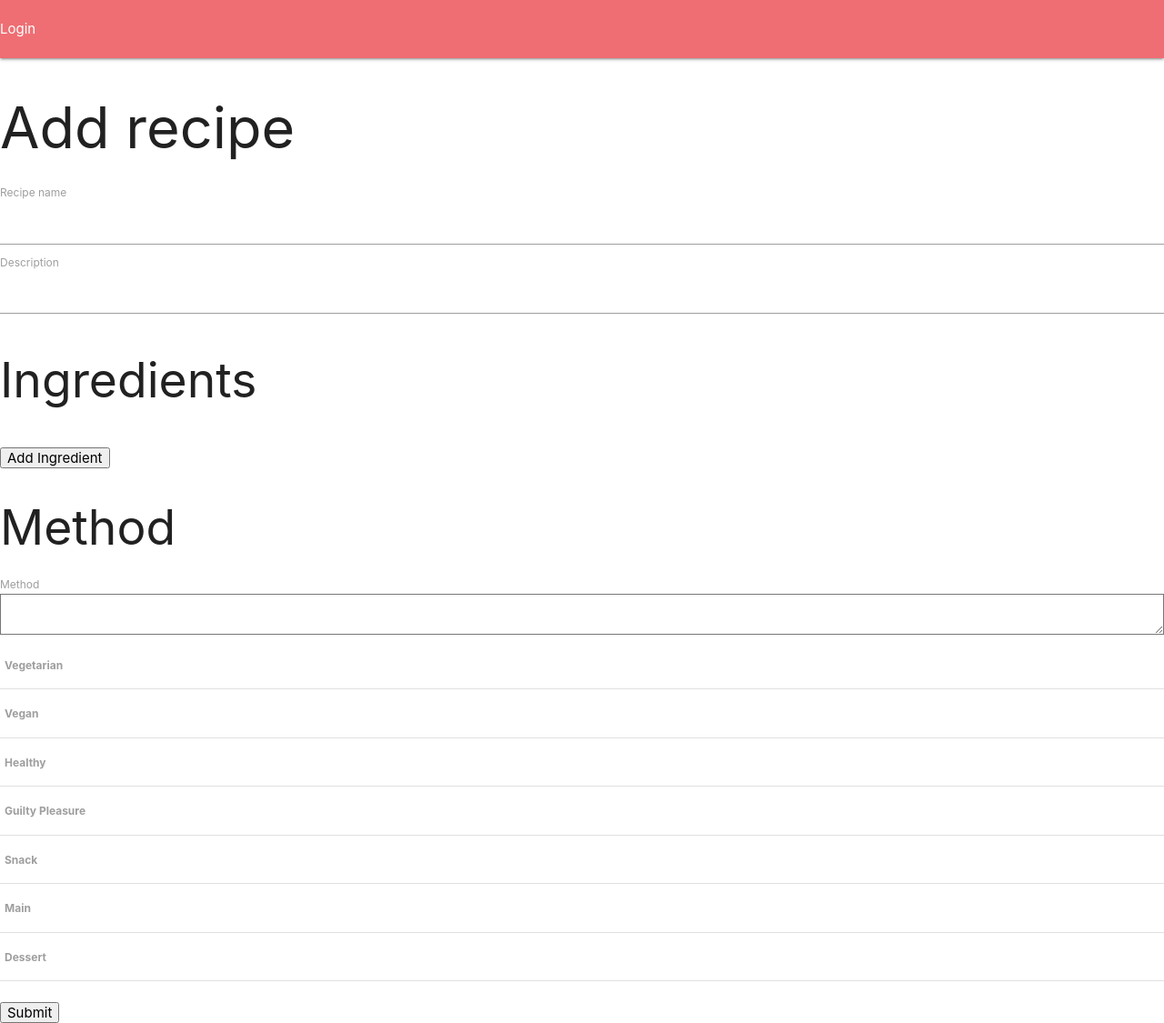
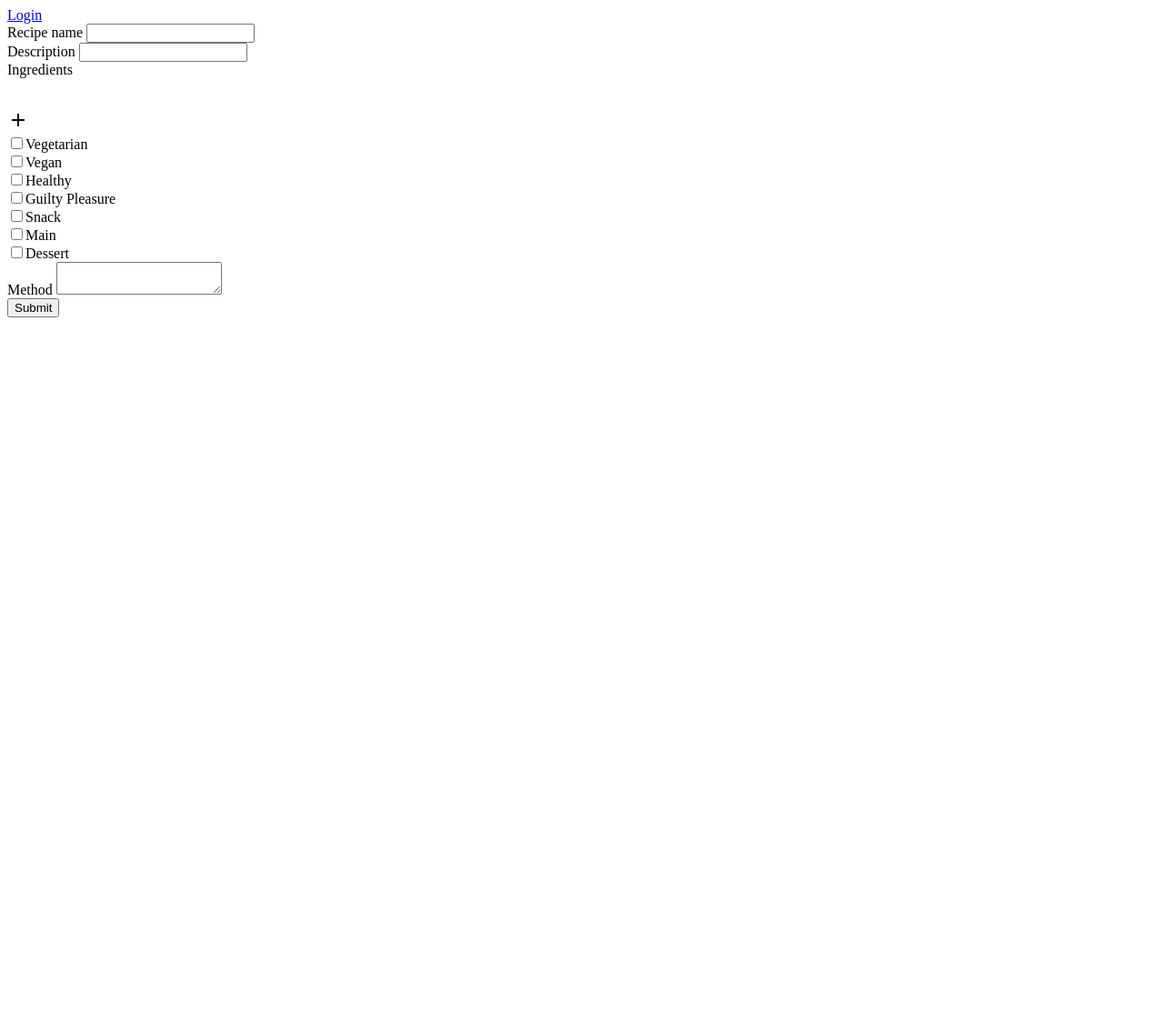
Before and after one commit to wrengit/Recipe-Book, a Flask app: page /postrecipe in a window 1280 px wide. Shown: the whole page at 91% size. After the commit the page ends 349 px from the top, so only its background shows below. Run offline with Flask 2, Linux system fonts and the light colour scheme; some libraries are stand-ins or nearby versions.

Commit message:
Start formatting forms

```diff
--- a/app/templates/add_recipe.html
+++ b/app/templates/add_recipe.html
@@ -1,24 +1,41 @@
 {% extends 'base.html' %} {% block content %}
-<h1>Add recipe</h1>
-<form action="" method="POST">
-  {{ form.hidden_tag() }} {{form.recipe_name.label}}<br />
-  {{form.recipe_name(size=32)}}<br />
-  {{form.recipe_desc.label}}<br />
-  {{form.recipe_desc}}<br />
 
-  <h2>Ingredients</h2>
+<div class="container">
+  <form action="" method="POST">
+    <div class="row">
+      <div>
+        {{ form.hidden_tag() }}
 
-  {{form.ingredients}}<br />
+        <div>
+          {{form.recipe_name.label}} {{form.recipe_name(class_='bar')}}
+        </div>
 
-  <button type="button" id="add_ingredient">Add Ingredient</button>
-  <h2>Method</h2>
+        <div>
+          {{form.recipe_desc.label}} {{form.recipe_desc}}
+        </div>
 
-  {{form.method.label}}<br />
-  {{form.method(size=32)}}<br />
+        <div>
+          {{form.ingredients.label}} {{form.ingredients}}
+        </div>
+        <br />
+        <a class="btn-floating btn-large waves-effect waves-light red" id="add_ingredient"><i class="material-icons">add</i></a>
 
-  {{form.tags}}<br/>
+      </div>
 
-  {{form.submit()}}
-</form>
+      <div>
+        {% for tag in form.tags %}
+        <div class="col s12">
+          <label>{{tag}}<span>{{tag.label}}</span></label>
+        </div>
+        {% endfor %}
+      </div>
+
+      <div>
+        {{form.method.label}} {{form.method(size=60)}}
+      </div>
+    </div>
+      {{form.submit}}
+  </form>
+</div>
 
 {% endblock content %}
--- a/app/templates/base.html
+++ b/app/templates/base.html
@@ -1,11 +1,20 @@
 <!DOCTYPE html>
 <html lang="en">
   <head>
-    <meta charset="UTF-8" />
-    <meta name="viewport" content="width=device-width, initial-scale=1.0"/>
-    <meta http-equiv="X-UA-Compatible" content="ie=edge" />
-    <link href="https://fonts.googleapis.com/icon?family=Material+Icons" rel="stylesheet">
-    <link rel="stylesheet" href="https://cdnjs.cloudflare.com/ajax/libs/materialize/1.0.0/css/materialize.min.css">
+    <meta charset="utf-8" />
+    <meta
+      name="viewport"
+      content="width=device-width, initial-scale=1, shrink-to-fit=no"
+    />
+    <link
+      rel="stylesheet"
+      href="https://fonts.googleapis.com/css?family=Roboto:300,400,500,700|Material+Icons"
+    />
+    <link
+      rel="stylesheet"
+      href="https://unpkg.com/bootstrap-material-design@4.1.1/dist/css/bootstrap-material-design.min.css"
+    />
+    <link rel="stylesheet" href="../static/css/main.css" />
     <title>Document</title>
     {% with messages = get_flashed_messages() %} {% if messages %}
     <ul class="flashes">
@@ -24,13 +33,16 @@
       {% endif %}
     </nav>
 
-    {% block content %}
-    {% endblock content %}
+    {% block content %} {% endblock content %}
 
-
-
-    <script src="https://cdnjs.cloudflare.com/ajax/libs/jquery/3.4.1/jquery.min.js"></script>
-    <script src="https://cdnjs.cloudflare.com/ajax/libs/materialize/1.0.0/js/materialize.min.js"></script>
+    <script src="https://code.jquery.com/jquery-3.2.1.slim.min.js"></script>
+    <script src="https://unpkg.com/popper.js@1.12.6/dist/umd/popper.js"></script>
+    <script src="https://unpkg.com/bootstrap-material-design@4.1.1/dist/js/bootstrap-material-design.js"></script>
+    <script>
+      $(document).ready(function() {
+        $("body").bootstrapMaterialDesign();
+      });
+    </script>
     <script src="../static/js/add_recipe.js"></script>
   </body>
 </html>
```
Also changed, not shown: app/templates/index.html (+19 -18 lines).
